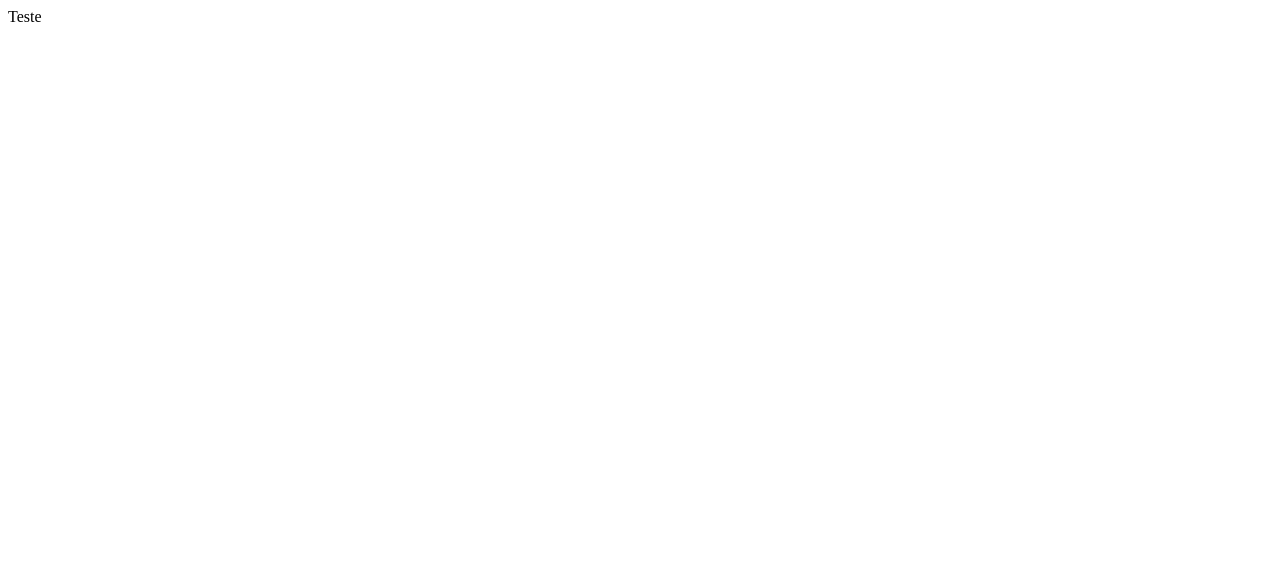
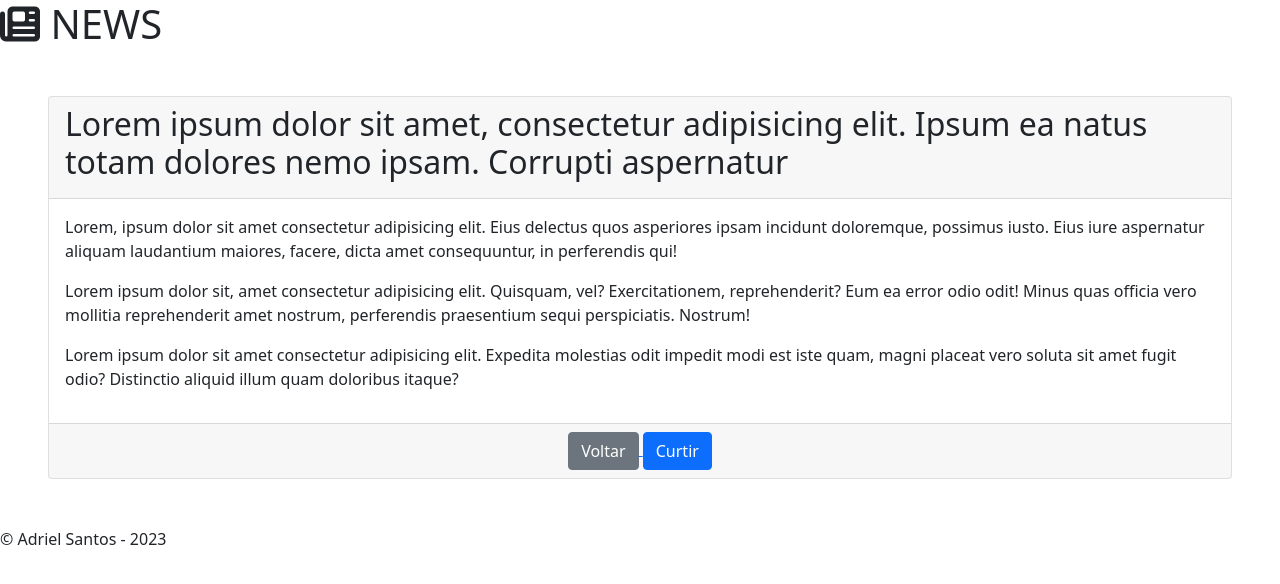
Before and after one commit to AdrielSantoss/Django, a Django app: page /new/1/ in a window 1280 px wide. Before the commit the part shown is almost empty. Shown: the top 584 px of the page. Run offline with Django 5.2, Linux system fonts and the light colour scheme.

Commit message:
News: Adiciona conteúdo na pagina new.

```diff
--- a/news/templates/news/pages/home.html
+++ b/news/templates/news/pages/home.html
@@ -4,10 +4,8 @@
 <head>
     <meta charset="UTF-8">
     <meta name="viewport" content="width=device-width, initial-scale=1.0">
-    <link rel="stylesheet" href="/static/css/style.css">
 
-    <link rel="stylesheet" href="https://cdnjs.cloudflare.com/ajax/libs/font-awesome/6.5.1/css/all.min.css" integrity="sha512-DTOQO9RWCH3ppGqcWaEA1BIZOC6xxalwEsw9c2QQeAIftl+Vegovlnee1c9QX4TctnWMn13TZye+giMm8e2LwA==" crossorigin="anonymous" referrerpolicy="no-referrer" />
-    <link href="https://cdn.jsdelivr.net/npm/bootstrap@5.0.2/dist/css/bootstrap.min.css" rel="stylesheet" integrity="sha384-EVSTQN3/azprG1Anm3QDgpJLIm9Nao0Yz1ztcQTwFspd3yD65VohhpuuCOmLASjC" crossorigin="anonymous">
+    {% include "news/partials/head.html" %}
 
     <title>News</title>
 </head>
--- a/news/templates/news/pages/new.html
+++ b/news/templates/news/pages/new.html
@@ -3,9 +3,45 @@
 <head>
     <meta charset="UTF-8">
     <meta name="viewport" content="width=device-width, initial-scale=1.0">
+
+    {% include "news/partials/head.html" %}
+
     <title>New</title>
 </head>
 <body>
-    Teste
+    {% include "news/components/header.html" %}
+
+    <article>
+        <div id="new-container">
+            <div class="card  m-5" id="new">
+                <div class="card-header" id="card-header">
+                    <h2>
+                        Lorem ipsum dolor sit amet, consectetur adipisicing elit. Ipsum ea natus totam dolores nemo ipsam. Corrupti aspernatur
+                    </h2>
+                </div>
+                <div class="card-body">
+                    <p>
+                        Lorem, ipsum dolor sit amet consectetur adipisicing elit. Eius delectus quos asperiores ipsam incidunt doloremque, possimus iusto. Eius iure aspernatur aliquam laudantium maiores, facere, dicta amet consequuntur, in perferendis qui!
+                    </p>
+                    <p>
+                        Lorem ipsum dolor sit, amet consectetur adipisicing elit. Quisquam, vel? Exercitationem, reprehenderit? Eum ea error odio odit! Minus quas officia vero mollitia reprehenderit amet nostrum, perferendis praesentium sequi perspiciatis. Nostrum!
+                    </p>
+                    <p>
+                        Lorem ipsum dolor sit amet consectetur adipisicing elit. Expedita molestias odit impedit modi est iste quam, magni placeat vero soluta sit amet fugit odio? Distinctio aliquid illum quam doloribus itaque?
+                    </p>
+                </div>
+                <div class="card-footer text-center">
+                    <a href="/">
+                        <button class="btn btn-secondary">Voltar</button>
+                    </a>
+                    <a href="/new/123">
+                        <button class="btn btn-primary">Curtir</button>
+                    </a>
+                </div>
+            </div>
+        </div>
+    </article>
+
+    {% include "news/components/footer.html" %}
 </body>
 </html>
--- /dev/null
+++ b/news/templates/news/partials/head.html
@@ -0,0 +1,3 @@
+<link rel="stylesheet" href="/static/news/css/style.css">
+<link rel="stylesheet" href="https://cdnjs.cloudflare.com/ajax/libs/font-awesome/6.5.1/css/all.min.css" integrity="sha512-DTOQO9RWCH3ppGqcWaEA1BIZOC6xxalwEsw9c2QQeAIftl+Vegovlnee1c9QX4TctnWMn13TZye+giMm8e2LwA==" crossorigin="anonymous" referrerpolicy="no-referrer" />
+<link href="https://cdn.jsdelivr.net/npm/bootstrap@5.0.2/dist/css/bootstrap.min.css" rel="stylesheet" integrity="sha384-EVSTQN3/azprG1Anm3QDgpJLIm9Nao0Yz1ztcQTwFspd3yD65VohhpuuCOmLASjC" crossorigin="anonymous">
```
Also changed, not shown: news/templates/news/components/cards.html (+15 -3 lines).
